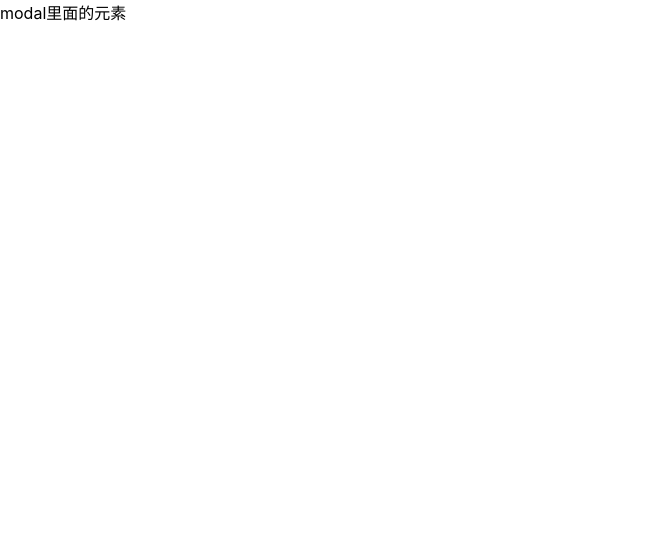
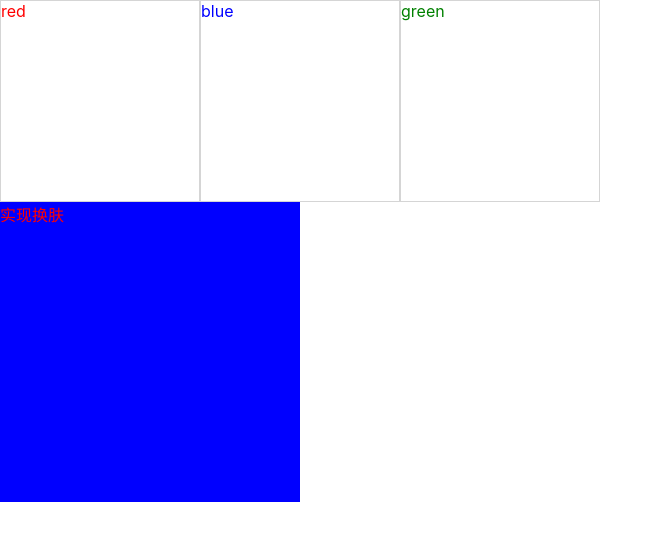
Before and after one commit to growT/react-learning, a React (Create React App) app: page / in a window 1280 px wide. Shown: the top 540 px of the page, without its empty margins (0-663 px from the left). Built offline with nearby package versions, Linux system fonts and the light colour scheme.

Commit message:
添加 换肤练习

```diff
--- a/package.json
+++ b/package.json
@@ -4,6 +4,8 @@
   "private": true,
   "dependencies": {
     "axios": "^0.18.0",
+    "less": "^3.9.0",
+    "less-loader": "^4.1.0",
     "react": "^16.6.0",
     "react-dom": "^16.6.0",
     "react-redux": "^6.0.1",
--- a/src/components/App.js
+++ b/src/App.js
@@ -1,19 +1,20 @@
 import React, { Component } from 'react';
 import './App.css';
-// import Game from './game.js'
-// import Demo1 from './demo1.js'
-// import FormDemo1 from './FormDemo1'
-// import FormDemo2 from './FormDemo2'
-// import CombinationTest from './CombinationTest'
-// import SearchTable from './SearchTable'
-// import ContextTest from './ContextTest'
-// import FragmentTest from './FragmentTest'
-// import HocComponent from './HOCComponent'
-// import ForwardRefs from './ForwardRefs'
-// import RenderProps from './RenderProps'
-// import CarDemo from './reduxTest'
-import CarDemo2 from './reactReduxTest'
-import Parent from './Portal'
+// import Game from './components/game.js'
+// import Demo1 from './components/demo1.js'
+// import FormDemo1 from './components/FormDemo1'
+// import FormDemo2 from './components/FormDemo2'
+// import CombinationTest from './components/CombinationTest'
+// import SearchTable from './components/SearchTable'
+// import ContextTest from './components/ContextTest'
+// import FragmentTest from './components/FragmentTest'
+// import HocComponent from './components/HOCComponent'
+// import ForwardRefs from './components/ForwardRefs'
+// import RenderProps from './components/RenderProps'
+// import CarDemo from './components/reduxTest'
+// import CarDemo2 from './components/reactReduxTest'
+// import Parent from './components/Portal'
+import ChangeSkin from './pages/ChangeSkin'
 
 class App extends Component {
   constructor() {
@@ -26,11 +27,10 @@ class App extends Component {
   render() {
     return (
       <div className="App">
-       <Parent/>
-        {
-
-        // <CarDemo2 />
-        /* <Game />
+        <ChangeSkin/>
+       {/* <Parent/>
+       <CarDemo2 />
+        <Game />
         <Demo1 />
         <FormDemo1 />
         <FormDemo2 />
--- a/src/index.js
+++ b/src/index.js
@@ -1,7 +1,7 @@
 import React from "react";
 import ReactDOM from "react-dom";
 import "./index.css";
-import App from "./components/App";
+import App from "./App";
 import * as serviceWorker from "./serviceWorker";
 import { Provider } from "react-redux";
 import { createStore, applyMiddleware } from "redux";
--- /dev/null
+++ b/src/pages/ChangeSkin/index.css
@@ -0,0 +1,15 @@
+.colors {
+  display: flex;
+  width: 600px;
+}
+.color-item {
+  width: 200px;
+  height: 200px;
+  border: 1px solid #d5d5d5;
+}
+.color-box {
+  width: 300px;
+  height: 300px;
+  color: red;
+  background-color: blue;
+}
--- /dev/null
+++ b/src/pages/ChangeSkin/index.js
@@ -0,0 +1,56 @@
+
+import React, {Component} from 'react'
+import './index.less'
+import loadScript from '../../utils/utils'
+
+const colors = ['red','blue','green']
+const lessUrl =
+            'https://cdnjs.cloudflare.com/ajax/libs/less.js/2.7.2/less.min.js';
+class ChangeSkin extends Component {
+    handleColorChange  = (color) =>{
+        // 如果Less已经加载了，就去改变颜色，如果Less没有加载就，首先加载less在去改变颜色
+        if(this.isLessLoad) {
+            this.changeColor(color);
+        }else {
+            loadScript(lessUrl,() =>{
+                // less加载完成
+                this.changeColor(color);
+                this.isLessLoad = true;
+            })
+        }
+    }
+    changeColor = (color) => {
+        window.less.modifyVars({
+            '@primary-color': color,
+            '@bg-color': '#2f54eb'
+        }).then(() =>{
+            console.log('修改样式成功');
+        })
+    }
+    render() {
+        return (
+            <div>
+                {/* 改变颜色的选项 */}
+                <div className="colors">
+                    {
+                        colors.map(color => (
+                           (<div
+                                style={{color}}
+                                className="color-item"
+                                key={color}
+                                onClick={() => this.handleColorChange(color)}>
+                                {color}
+                            </div>)
+                        ))
+                    }
+                </div>
+                {/* 呈现颜色 */}
+                <div className="color-box">
+                    实现换肤
+                </div>
+            </div>
+        )
+    }
+}
+
+export default ChangeSkin;
--- /dev/null
+++ b/src/pages/ChangeSkin/index.less
@@ -0,0 +1,18 @@
+@primary-color: red;
+@bg-color: blue;
+.colors {
+    display: flex;
+    width: 600px;
+}
+.color-item {
+    width: 200px;
+    height: 200px;
+    border: 1px solid #d5d5d5;
+}
+
+.color-box {
+    width: 300px;
+    height: 300px;
+    color: @primary-color;
+    background-color: @bg-color
+}
--- a/src/reducers/userReducer.js
+++ b/src/reducers/userReducer.js
@@ -3,11 +3,13 @@ import {
 } from "../actions/useActions";
 import { defaultData } from "../initState/initData";
 export default function userReducer(state=defaultData.userInfo, action) {
+  let type = '';
   switch (action.type) {
     case GET_USERS: {
       return {
         status: action.payload.status,
-        userList: action.payload.userList
+        userList: action.payload.userList,
+        type: type
       }
     }
     default: {
--- /dev/null
+++ b/src/utils/utils.js
@@ -0,0 +1,34 @@
+function loadScript(url,callback) {
+    var head = document.head || document.getElementsByTagName("head")[0] || document.documentElement,
+    script,
+    options,
+    s;
+    if (typeof url === "object") {
+    options = url;
+    url = undefined;
+    }
+    s = options || {};
+    url = url || s.url;
+    callback = callback || s.success;
+    script = document.createElement("script");
+    script.async = s.async || false;
+    script.type = "text/javascript";
+    if (s.charset) {
+    script.charset = s.charset;
+    }
+    if(s.cache === false){
+    url = url+( /\?/.test( url ) ? "&" : "?" )+ "_=" +(new Date()).getTime();
+    }
+    script.src = url;
+    head.insertBefore(script, head.firstChild);
+    if(callback){
+    document.addEventListener ? script.addEventListener("load", callback, false) : script.onreadystatechange = function() {
+    if (/loaded|complete/.test(script.readyState)) {
+    script.onreadystatechange = null
+    callback()
+    }
+    }
+    }
+    }
+
+export default loadScript;
```
Also changed, not shown: src/App.css (renamed from src/components/App.css).
